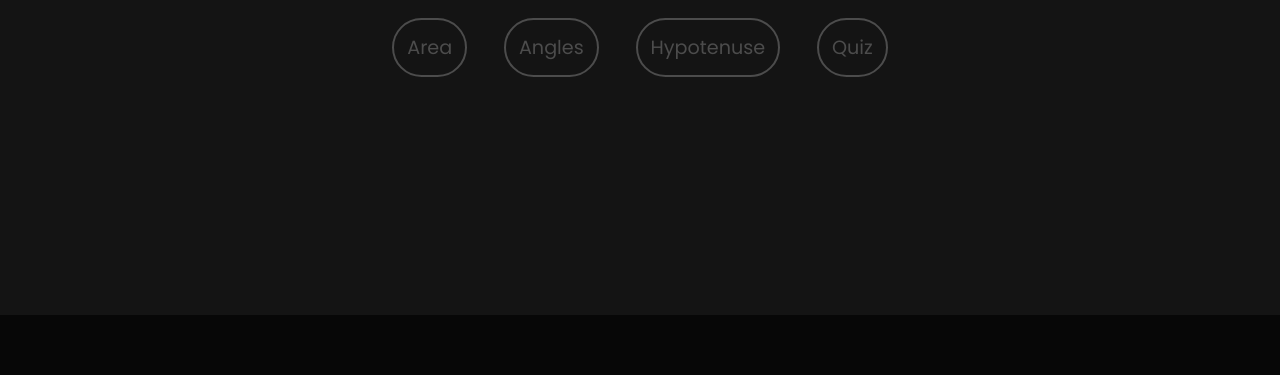
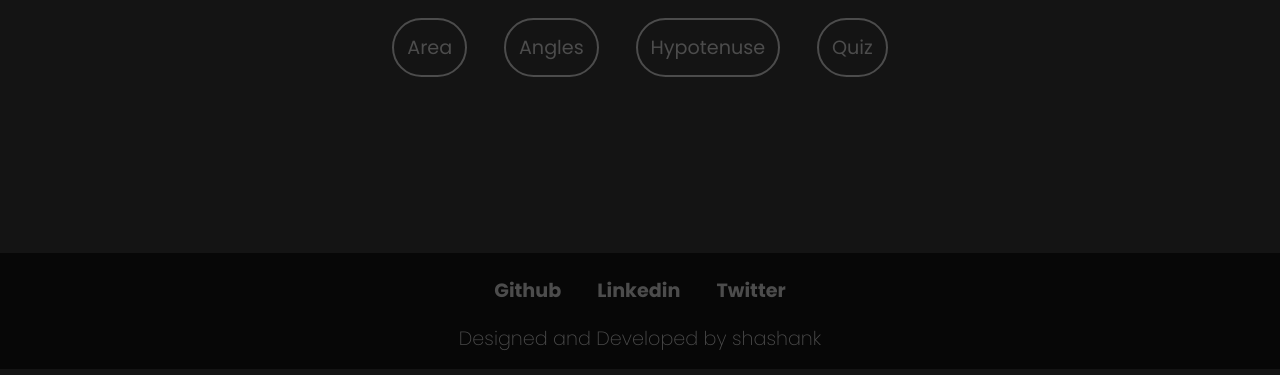
Before and after one commit to Shashank-Jha/triangleFun, a plain HTML site: page index.html in a window 1280 px wide. Shown: the part 425-800 px from the top of the page. Drawn offline with Linux system fonts and the light colour scheme.

Commit message:
added : footer

```diff
--- a/index.html
+++ b/index.html
@@ -13,15 +13,37 @@
     <main>
 
        <h1>triangles</h1>
-        <ul >
-            <li><a href="./area/area.html">Area</a></li>
-            <li><a href="./angles/angles.html">Angles</a></li>
-            <li><a href="./hypotenuse/hypotenuse.html">Hypotenuse</a></li>
-            <li><a href="./quiz/quiz.html">Quiz</a></li>
+        <ul class="menu">
+            <li class="menu-li"><a href="./area/area.html">Area</a></li>
+            <li class="menu-li"><a href="./angles/angles.html">Angles</a></li>
+            <li class="menu-li"><a href="./hypotenuse/hypotenuse.html">Hypotenuse</a></li>
+            <li class="menu-li"><a href="./quiz/quiz.html">Quiz</a></li>
         </ul>
     </main>
-    <footer>
 
+    <footer class="footer">
+        <ul class="social-links list-non-bullet">
+            <li class="list-item-inline">
+                <a class="link " href="https://github.com/Shashank-Jha">
+                  Github
+                </a>
+            </li>
+            <li class="list-item-inline">
+                <a class="link " href="https://www.linkedin.com/in/shashankbhushanjha/">
+                    Linkedin
+                </a>
+            </li>
+            <li class="list-item-inline">
+                <a class="link " href="https://www.linkedin.com/in/shashankbhushanjha/">
+                    Twitter
+                </a>
+            </li>
+
+        </ul>
+        <div class="footer-footer">
+            Designed and Developed by shashank
+
+        </div>
     </footer>
 </body>
 </html>
--- a/style.css
+++ b/style.css
@@ -32,6 +32,9 @@ nav a {
 }
 
 main {
+  display: block;
+  margin: 4rem;
+  margin-bottom: 10rem;
 }
 
 @media screen and(max-width : 700px) {
@@ -52,6 +55,7 @@ main h1 {
   display: block;
   margin: auto;
   margin-top: 150px;
+
   font-size: 100px;
   background-repeat: repeat;
   background: conic-gradient(
@@ -75,7 +79,7 @@ ul {
   padding-left: 0;
 }
 
-li {
+.menu-li {
   display: inline-block;
   border: 2px solid #4c4c4c;
   border-radius: 2rem;
@@ -83,14 +87,33 @@ li {
   margin: 1rem;
 }
 
-li a {
+.menu-li a {
   color: var(--text-color);
   text-decoration: none;
 }
-footer {
-  position: absolute;
-  bottom: 0;
-  width: 100%;
-  height: 60px;
+
+.footer {
   background-color: var(--footer-color);
+  text-align: center;
+  padding-top: 0.25rem;
 }
+
+.footer ul {
+  list-style: none;
+}
+
+.footer li {
+  display: inline;
+  padding: 1rem;
+}
+.footer li a {
+  text-decoration: none;
+  color: var(--text-color);
+  font-weight: bold;
+}
+
+.footer-footer {
+  color: var(--text-color);
+  font-weight: lighter;
+  padding-bottom: 1rem;
+}
```
